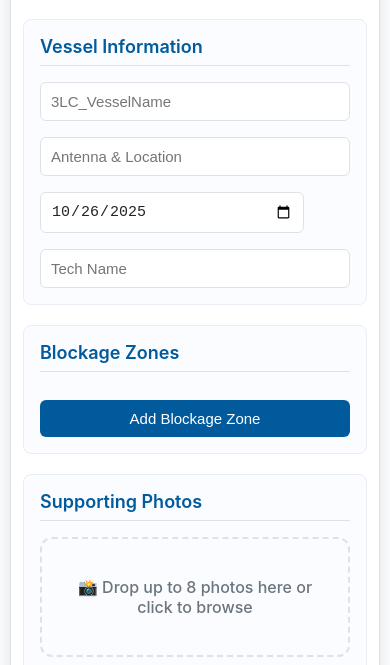
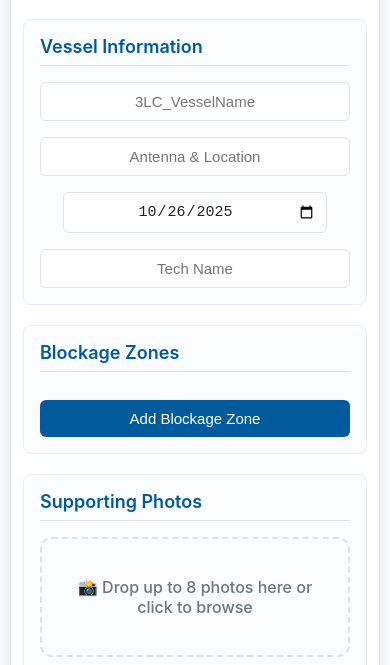
Before and after one commit to pgarciafer/MTNblockagechart, a plain HTML site: page index.html in a window 390 px wide. Shown: the part 144-809 px from the top of the page. Drawn offline with nearby package versions, Linux system fonts and the light colour scheme.

Commit message:
Update index.html

```diff
--- a/index.html
+++ b/index.html
@@ -2,7 +2,7 @@
 <html lang="en">
 <head>
 <meta charset="utf-8" />
-<meta name="viewport" content="width=device-width,initial-scale=1" />
+<meta name="viewport" content="width=device-width,initial-scale-1" />
 <title>Blockage Chart</title>
 <link rel="icon" href="https://raw.githubusercontent.com/pgarciafer/MTNblockagechart/main/logo1.png" type="image/png">
 <style>
@@ -123,7 +123,13 @@ input:focus, select:focus {
 #dateInput {
   width: 85%;
 }
-/* ------------------ */
+
+/* --- ADDED RULE TO CENTER INPUTS --- */
+.header-inputs input {
+  justify-self: center; /* Centers the element in its grid cell */
+  text-align: center;   /* Centers the text inside the input */
+}
+/* ----------------------------------- */
 
 
 #drop-area {
@@ -336,6 +342,12 @@ th { color: var(--text-muted); font-size: 14px; font-weight: 500; text-align: le
     /* Re-apply the 85% width for dateInput even on small screens */
     #dateInput {
         width: 85%;
+    }
+
+    /* Center header inputs on small screens too */
+    .header-inputs input {
+      justify-self: center;
+      text-align: center;
     }
 
     /* Remove old fixed-width overrides */
```
